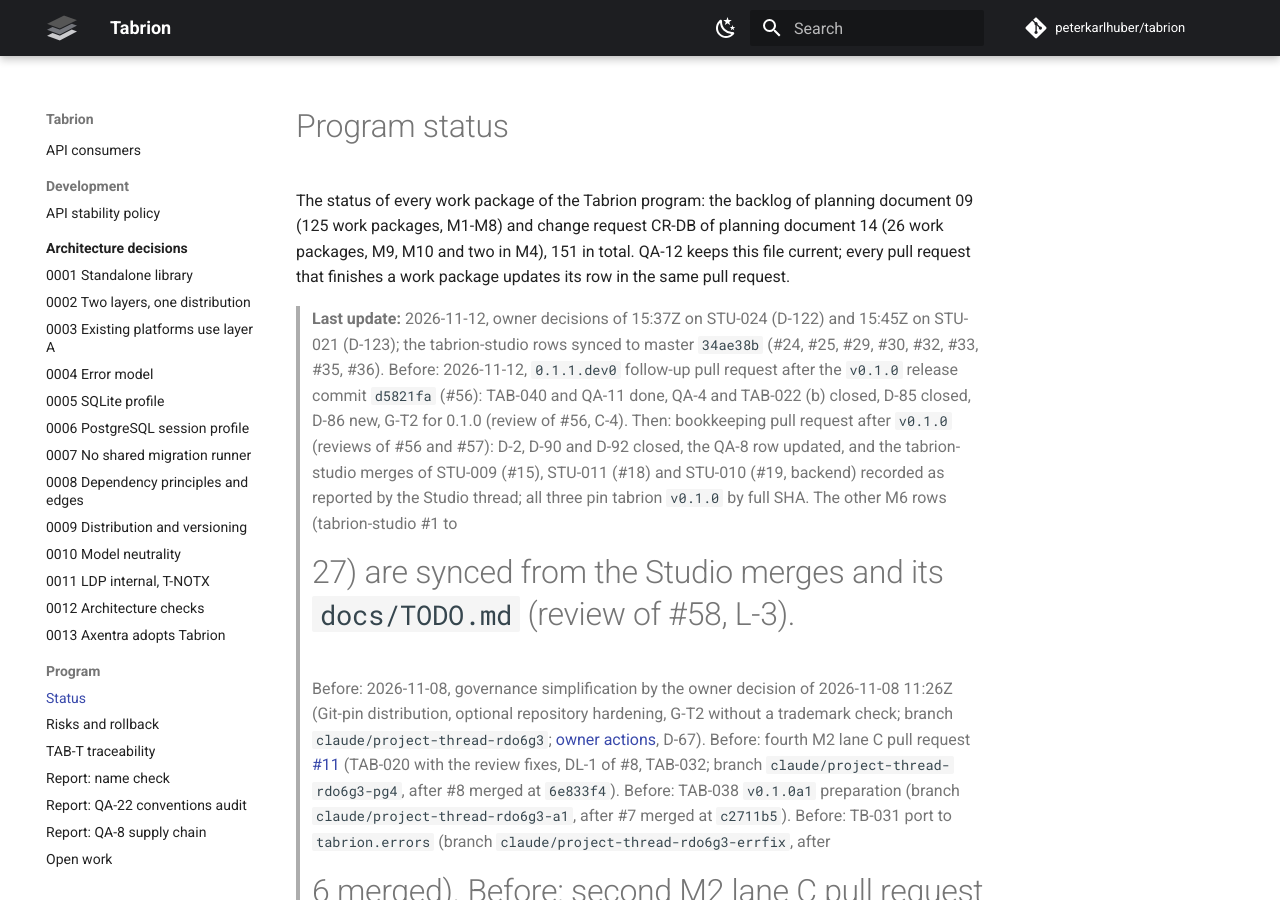
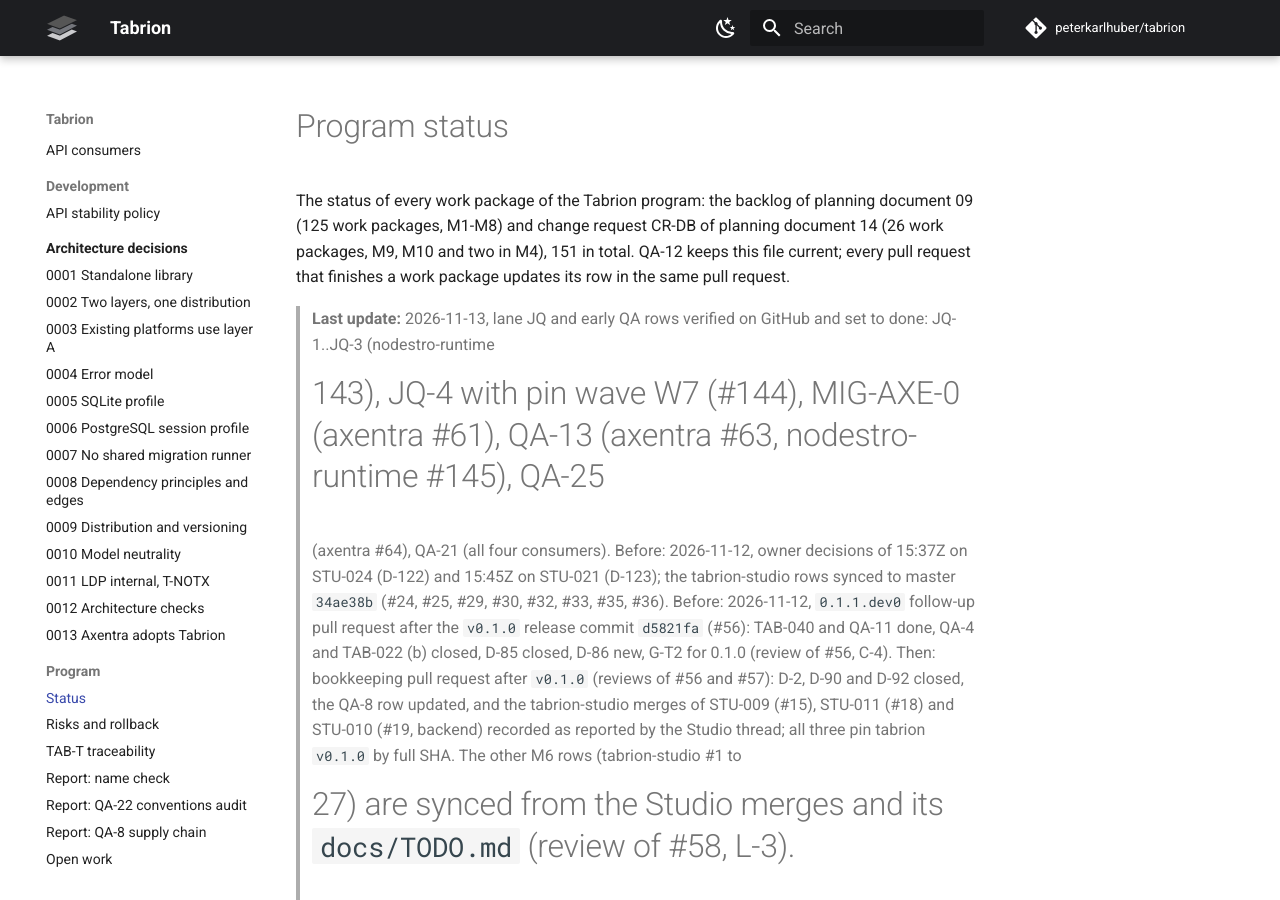
Before and after one commit to peterkarlhuber/tabrion, an MkDocs documentation site: the page built from docs/program/STATUS.md, in a window 1280 px wide and 900 px high. Built offline with MkDocs 1.6.1 and Material for MkDocs 9.7.7, drawn with Linux system fonts in a browser that asks for light colours; comment, search, counter and statistics services are not loaded; some of the changed text lies outside the part shown.

Commit message:
Program status: lane JQ, MIG-AXE-0, QA-13, QA-21, QA-25 done
Verified on GitHub: nodestro-runtime #143 (JQ-1..JQ-3), #144 (JQ-4, pin
wave W7), axentra #61 (MIG-AXE-0), axentra #63 and nodestro-runtime #145
(QA-13), axentra #64 (QA-25), the QA-21 consumer PRs (axentra #65,
orkexa #72, nodestro-runtime #146, tabrion-studio #21).

Co-Authored-By: Claude Opus 5.5 <noreply@anthropic.com>
Claude-Session: https://claude.ai/code/session_011tY7TAans48GbZAuavtHPL

```diff
--- a/docs/program/STATUS.md
+++ b/docs/program/STATUS.md
@@ -4,7 +4,9 @@ The status of every work package of the Tabrion program: the backlog of planning
 M1-M8) and change request CR-DB of planning document 14 (26 work packages, M9, M10 and two in M4), 151 in total. QA-12
 keeps this file current; every pull request that finishes a work package updates its row in the same pull request.
 
-> **Last update:** 2026-11-12, owner decisions of 15:37Z on STU-024 (D-122) and 15:45Z on STU-021 (D-123); the
+> **Last update:** 2026-11-13, lane JQ and early QA rows verified on GitHub and set to done: JQ-1..JQ-3 (nodestro-runtime
+> #143), JQ-4 with pin wave W7 (#144), MIG-AXE-0 (axentra #61), QA-13 (axentra #63, nodestro-runtime #145), QA-25
+> (axentra #64), QA-21 (all four consumers). Before: 2026-11-12, owner decisions of 15:37Z on STU-024 (D-122) and 15:45Z on STU-021 (D-123); the
 > tabrion-studio rows synced to master `34ae38b` (#24, #25, #29, #30, #32, #33, #35, #36). Before: 2026-11-12, `0.1.1.dev0` follow-up pull request after the `v0.1.0` release commit `d5821fa` (#56):
 > TAB-040 and QA-11 done, QA-4 and TAB-022 (b) closed, D-85 closed, D-86 new, G-T2 for 0.1.0 (review of #56, C-4).
 > Then: bookkeeping pull request after `v0.1.0` (reviews of #56 and #57): D-2, D-90 and D-92 closed, the QA-8 row
@@ -41,7 +43,7 @@ the owning thread reports it.
 | Milestone | Content | Entry | Exit gate | Status |
 |---|---|---|---|---|
 | M1 | Foundation: repositories, skeleton, API freeze | G-A | G-T1 (TAB-002) | Done: conditional (#1 merged; G-T1 conditions below; GOV-3 continues in tabrion-studio; branch protection is optional, owner decision of 2026-11-08 11:26Z) |
-| M2 | Tabrion 0.1, internal alpha, reference applications; lane JQ in parallel | G-T1 | G-T2 (TAB-040) | In progress (TAB-010..TAB-012 done, [M2 evidence](#m2-evidence); TAB-013, TAB-014 done (#4, `af0f3dc`), [lane B evidence](#m2-lane-b-evidence-tab-013-tab-014); G-T2 for 0.1.0 passed 2026-11-12 (TAB-040, release commit `d5821fa`); RA-EVAL and lane JQ remain) |
+| M2 | Tabrion 0.1, internal alpha, reference applications; lane JQ in parallel | G-T1 | G-T2 (TAB-040) | In progress (TAB-010..TAB-012 done, [M2 evidence](#m2-evidence); TAB-013, TAB-014 done (#4, `af0f3dc`), [lane B evidence](#m2-lane-b-evidence-tab-013-tab-014); G-T2 for 0.1.0 passed 2026-11-12 (TAB-040, release commit `d5821fa`); lane JQ done 2026-11-08 (nodestro-runtime #143, #144); RA-EVAL remains) |
 | M3 | Versioning, Axentra security evidence, waves W1 and W2, architecture checks | TAB-040 `v0.1.0` final (RC-8) | G-M per step | Not started |
 | M4 | Tabrion 0.2 (Studio APIs); TAB-CR-1/2 from CR-DB | G-T2 | G-T2 for 0.2 (TAB-042); no PyPI publication planned, one only after G-R | Not started |
 | M5 | Waves W3-W6 | M3 | G-M per step | Not started |
@@ -94,16 +96,16 @@ Planned effort: 60.75 + 21.25 agent days.
 
 | WP | Title | Repositories | Depends on | Gate | Effort (impl + review) | Lane | Status | Evidence |
 |---|---|---|---|---|---|---|---|---|
-| JQ-1 | Fault-injection fixture and regression tests (9 places) | nodestro-runtime | G-A | G-M | 1.5 + 0.5 | JQ | Not started |  |
-| JQ-2 | Impact analysis including the export | nodestro-runtime, nodestro-api | JQ-1 | G-M | 1 + 0.5 | JQ | Not started |  |
-| JQ-3 | Fix option A and allowlist guard | nodestro-runtime | JQ-2 | G-M | 1.5 + 1 | JQ | Not started |  |
-| MIG-AXE-0 | Local B-06-1 fix in Axentra right after G-A, independent of Tabrion (replaced later by MIG-AXE-3) | axentra | G-A | G-M | 1 + 0.5 | JQ | Not started |  |
+| JQ-1 | Fault-injection fixture and regression tests (9 places) | nodestro-runtime | G-A | G-M | 1.5 + 0.5 | JQ | Done | Merged with JQ-2 and JQ-3 in nodestro-runtime [#143](https://github.com/peterkarlhuber/nodestro-runtime/pull/143) (`f5da80d`, 2026-11-08): fault-injection fixture and the regression tests of the 9 places |
+| JQ-2 | Impact analysis including the export | nodestro-runtime, nodestro-api | JQ-1 | G-M | 1 + 0.5 | JQ | Done | Impact analysis including the export in nodestro-runtime [#143](https://github.com/peterkarlhuber/nodestro-runtime/pull/143) (`f5da80d`); the nodestro-api companion (temporary pin, tenant SQL job) merged in pin wave W7 (api `221f9e1`) |
+| JQ-3 | Fix option A and allowlist guard | nodestro-runtime | JQ-2 | G-M | 1.5 + 1 | JQ | Done | Fix option A and the allowlist guard in nodestro-runtime [#143](https://github.com/peterkarlhuber/nodestro-runtime/pull/143) (`f5da80d`, 2026-11-08); independent review accepted with conditions (M-1..M-3, G-1), fixed before the merge (planning folder `reviews/jq-3-review.md`) |
+| MIG-AXE-0 | Local B-06-1 fix in Axentra right after G-A, independent of Tabrion (replaced later by MIG-AXE-3) | axentra | G-A | G-M | 1 + 0.5 | JQ | Done | axentra [#61](https://github.com/peterkarlhuber/axentra/pull/61) (`9c4666f`, 2026-11-08): values of database errors redacted in logs (B-06-1); independent review accepted with conditions (M-1 global redaction, M-2 OTel `record_exception`, M-3 job `last_error`), fixed before the merge (planning folder `reviews/mig-axe-0-security-review.md`) |
 | TAB-010 | tabrion.errors | tabrion | TAB-002 | - | 2 + 1 | Core | Done | `src/tabrion/errors.py`; `tests/unit/test_errors.py` (E01..E13, E15..E24), `tests/postgres/test_errors_postgres.py` (server errors, E12, E14 fault proxy, E15, E21, E23), H-1/H-2/M-2/M-3 regression tests (`test_h1_*`, `test_h2_*`, `test_m2_*`, `test_m3_*`, unit and PostgreSQL), mutation probes in `tests/unit/test_mutation_probes.py`; [M2 evidence](#m2-evidence). Independent review: not accepted at `9fe568f` (H-1, H-2), fixed in the same pull request, **accepted at `ece7572`** (delta re-review; TB-026 done); merged in #3 (`6b99604`). Re-review N-2 and N-5 fixed in the M2 lane B pull request, N-1, N-3, N-4, N-6, N-7 are TODO TB-038..TB-042 |
 | TAB-011 | tabrion.sql split_statements | tabrion | TAB-002 | - | 1 + 0.25 | Core | Done | `src/tabrion/sql.py`; `tests/unit/test_sql.py` (Q01..Q10), golden file `tests/golden/axentra_splitter.json` (all 17 SQL files of Axentra 9c4666f byte-identical); [M2 evidence](#m2-evidence) |
 | TAB-012 | tabrion.config safe_url/url_from_env | tabrion | TAB-002 | - | 0.5 + 0 | Core | Done | `src/tabrion/config.py`; `tests/unit/test_config.py` (C01..C08, review M-1, L-1, L-3, L-6); [M2 evidence](#m2-evidence) |
 | QA-8 | Supply chain (pip-audit, npm audit, SBOM) | tabrion, tabrion-studio | TAB-004 | - | 1 + 0.25 | QA | Done | Merged in [#30](https://github.com/peterkarlhuber/tabrion/pull/30) (`bd8994f`), landed through [#44](https://github.com/peterkarlhuber/tabrion/pull/44) (`5bf4012`) (tabrion part). tabrion: [report](reports/qa-8-supply-chain.md), `scripts/sbom.py` (CycloneDX 1.6), `tests/unit/test_sbom.py`, reproducible-wheel and SBOM tests in `tests/packaging/test_artifacts.py`, the build backend pinned with hashes (`build-constraints.txt`, `tests/unit/test_build_constraints.py`), CI job `dependency audit`; the hashed build and SBOM steps are on master in CI and `release.yml` since [#47](https://github.com/peterkarlhuber/tabrion/pull/47) (`8af5f8b`; the release dry run 43191784224 uploaded `release-dist` and `release-sbom`), and only the CI SBOM as an artifact of its own is open (TODO TB-130); keeping the two pins in step TB-133. tabrion-studio: its own pull request (`docs/development/supply-chain.md`) |
 | TAB-051 | API stability policy and deprecation helper | tabrion | TAB-023 | - | 1 + 0.25 | Core | Done | Merged in [#21](https://github.com/peterkarlhuber/tabrion/pull/21) (`4f777b4`); CI `--base` step wired in [#34](https://github.com/peterkarlhuber/tabrion/pull/34) (`4cd3d89`). [API stability policy](../development/api-stability.md) (S-1..S-8, deprecation and removal steps, downstream notice in the release flow); internal `tabrion._deprecated` (contract I-80, no new public name); `scripts/api_surface.py` deprecation and `--base` CHANGELOG checks (I-81); `tests/unit/test_deprecated.py`, mutation probe in `tests/unit/test_api_surface.py`; deviations D-90, D-91 |
-| JQ-4 | Docs, CHANGELOG, export adjustment, pin wave W7 (JQ) | runtime, api, studio | JQ-3 | G-M | 1 + 0.5 | JQ | Not started |  |
+| JQ-4 | Docs, CHANGELOG, export adjustment, pin wave W7 (JQ) | runtime, api, studio | JQ-3 | G-M | 1 + 0.5 | JQ | Done | Pin wave W7 merged 2026-11-08: nodestro-examples `4d46e22`, nodestro-integrations `2b19279`, nodestro-api `221f9e1`, nodestro-sdk `f97de2f`, nodestro-studio `9d24565`, nodestro-server `421229c`, nodestro-desktop `36ef889`, nodestro-local-docker `836fb2d`; closed by nodestro-runtime [#144](https://github.com/peterkarlhuber/nodestro-runtime/pull/144) (`463e0d9`, RT-070 dropped); `check_versions` pins agree |
 | QA-11 | Release workflow without publishing | tabrion | TAB-005 | - | 1 + 0.25 | QA | Done | [#40](https://github.com/peterkarlhuber/tabrion/pull/40) (`532da05`) merged (`release.yml` by commit SHA); accepted by the dry run on the release commit `d5821faa8742dea012abda3b663549c038d76543` (TAB-040): `release.yml` run 43191784224 (2026-11-12) passed `resolve`, `nightly-gate`, `api surface (no stubs)`, `downstream-notice` and `build` (artifacts `release-dist` and `release-sbom`), with `attest` and `publish` skipped. `release.yml`: annotated tag or full commit SHA on master, final version and dated CHANGELOG section (`.github/scripts/release_check.py`, `test_release_check.py`), attestation opt-in (input `attest`, off) |
 | TAB-013 | tabrion.sqlite connection and profile | tabrion | TAB-010 | - | 2 + 1 | Core | Done (#4, `af0f3dc`) | `src/tabrion/sqlite.py` (`SQLiteProfile`, `create_private_file`, `connect`, `apply_profile`, `check_path`, `loading_extensions`); `tests/sqlite/test_connect.py` (S01..S12), `tests/sqlite/test_profile.py` (S13..S15), mutation probes in `tests/sqlite/test_mutation_probes_sqlite.py`; contract I-21..I-23; [lane B evidence](#m2-lane-b-evidence-tab-013-tab-014). Independent review accepted at `6c131b6` after the fix round (TB-044) |
 | TAB-015 | tabrion.postgres configure, ping, diagnose, extension_status | tabrion | TAB-010, TAB-012 | - | 2 + 0.5 | Core | Done | `src/tabrion/postgres/__init__.py`, `_common.py`; `tests/postgres/test_session.py` (P01..P05, P16, G03), `tests/postgres/test_health.py` (P06..P15), `tests/postgres/test_contract_rules.py` (G01, G02, `search_path` hijack), `tests/unit/test_postgres_unit.py`, PostgreSQL mutation probes; [M2 lane C evidence](#m2-lane-c-evidence). Independent review required (TB-032) |
@@ -142,14 +144,14 @@ Planned effort: 34.3 + 8.35 agent days.
 | WP | Title | Repositories | Depends on | Gate | Effort (impl + review) | Lane | Status | Evidence |
 |---|---|---|---|---|---|---|---|---|
 | QA-17 | AC-2: dependency-policy.json and check_dependency_policy.py (8 negative cases, cycles) | all Python repositories, nodestro-studio | QA-16 | - | 2 + 0.5 | QA | Done (tabrion part) | tabrion: merged in [#45](https://github.com/peterkarlhuber/tabrion/pull/45) (`55aaaec`): `dependency-policy.json` (no edges), the vendored `scripts/check_dependency_policy.py` with `scripts/DEPENDENCY_POLICY_SOURCE.md`, `tests/architecture/test_dependency_policy.py` (checksums, four red probes); the other repositories are open. |
-| QA-21 | AC-7: public API check and export of api-consumers.md | tabrion-studio, axentra, orkexa, nodestro-runtime | TAB-002 | - | 1 + 0.25 | QA | In progress (tabrion export target done) | tabrion: `docs/api-consumers.md` as the export target with `tests/unit/test_api_consumers.py`, merged in [#39](https://github.com/peterkarlhuber/tabrion/pull/39) (`8eaf6b1`), landed through [#44](https://github.com/peterkarlhuber/tabrion/pull/44) (`5bf4012`); the consumers' API checks are open. |
+| QA-21 | AC-7: public API check and export of api-consumers.md | tabrion-studio, axentra, orkexa, nodestro-runtime | TAB-002 | - | 1 + 0.25 | QA | Done | tabrion: `docs/api-consumers.md` as the export target with `tests/unit/test_api_consumers.py`, merged in [#39](https://github.com/peterkarlhuber/tabrion/pull/39) (`8eaf6b1`), landed through [#44](https://github.com/peterkarlhuber/tabrion/pull/44) (`5bf4012`). Consumers: axentra [#65](https://github.com/peterkarlhuber/axentra/pull/65) (`1441bca`), orkexa [#72](https://github.com/peterkarlhuber/orkexa/pull/72) (`3a07644`), nodestro-runtime [#146](https://github.com/peterkarlhuber/nodestro-runtime/pull/146) (`2263153`), tabrion-studio [#21](https://github.com/peterkarlhuber/tabrion-studio/pull/21) (`bfcb998`); the `--surface` check fix for enum members and dataclass fields in axentra #73, orkexa #81, nodestro-runtime #152, tabrion-studio #35 (2026-11-12) |
 | QA-14 | Rollback probe per MIG and JQ step | all affected | JQ-3 | - | 6 + 0 | QA | Not started |  |
 | QA-18 | AC-3: blocked-module test per optional edge | tabrion, orkexa, nodestro-runtime, nodestro-api | TAB-005 | - | 1.5 + 0.5 | QA | Done (tabrion part) | tabrion: merged in [#36](https://github.com/peterkarlhuber/tabrion/pull/36) (`ea2061f`), landed through [#44](https://github.com/peterkarlhuber/tabrion/pull/44) (`5bf4012`): `tests/packaging/edges.py`, `tests/unit/test_optional_edges.py` (one blocked-module test and one mutation probe per optional edge), `tests/packaging/test_independent.py`; orkexa, nodestro-runtime and nodestro-api are open. |
-| QA-13 | Snapshot tools for rollback evidence | nodestro-runtime, axentra | TAB-038 | - | 2 + 0.5 | QA | Not started |  |
+| QA-13 | Snapshot tools for rollback evidence | nodestro-runtime, axentra | TAB-038 | - | 2 + 0.5 | QA | Done | axentra [#63](https://github.com/peterkarlhuber/axentra/pull/63) (`298f782`, 2026-11-11: golden files from the old code) and nodestro-runtime [#145](https://github.com/peterkarlhuber/nodestro-runtime/pull/145) (`979c11c`, 2026-11-11: server profile); review planning folder `reviews/qa-13-25-review.md` |
 | VER-1 | Versioning infrastructure V-B0 (RC-1/RC-2/RC-8, requirements/tabrion.txt, drift nightly) | nodestro-studio, orkexa, axentra, nodestro-runtime | TAB-040 | - | 1.5 + 0.5 | Migration | Not started |  |
 | MIG-NOD-3 | Error texts SQLite and PostgreSQL (B-06-2) and filter (S2a) | nodestro-runtime, nodestro-api | TAB-040, JQ-4, VER-1 | G-M | 1.5 + 0.5 | Migration | Not started |  |
 | QA-15 | AC-6: check_versions.py: one Tabrion version, cascade, cycles, policy | nodestro-studio | QA-17, VER-1 | - | 2 + 0.5 | QA | Not started |  |
-| QA-25 | Security evidence for the Axentra adoption (MIG-T-AXE-1..9, snapshots of the old code) | axentra | QA-13 | - | 3 + 1 | QA | Not started |  |
+| QA-25 | Security evidence for the Axentra adoption (MIG-T-AXE-1..9, snapshots of the old code) | axentra | QA-13 | - | 3 + 1 | QA | Done | axentra [#64](https://github.com/peterkarlhuber/axentra/pull/64) (`925b116`, 2026-11-11): security evidence MIG-T-AXE-1..9; review planning folder `reviews/qa-13-25-review.md` |
 | MIG-AXE-3 | B-06-1: safe logging through tabrion.errors and filter (S2a); replaces MIG-AXE-0 | axentra | QA-25, TAB-040, VER-1, MIG-AXE-0 | G-M | 1.5 + 0.75 | Migration | Not started |  |
 | MIG-AXE-1 | Axentra test fixtures through tabrion.testing (S1) | axentra | QA-25, TAB-040, VER-1 | G-M | 1.5 + 0.5 | Migration | Not started |  |
 | MIG-NOD-1 | PostgreSQL test fixtures through tabrion.testing (S1) | nodestro-runtime, nodestro-api | TAB-040, JQ-4, VER-1 | G-M | 2 + 0.5 | Migration | Not started |  |
```
Also changed, not shown: docs/TODO.md (+2 -0 lines).
